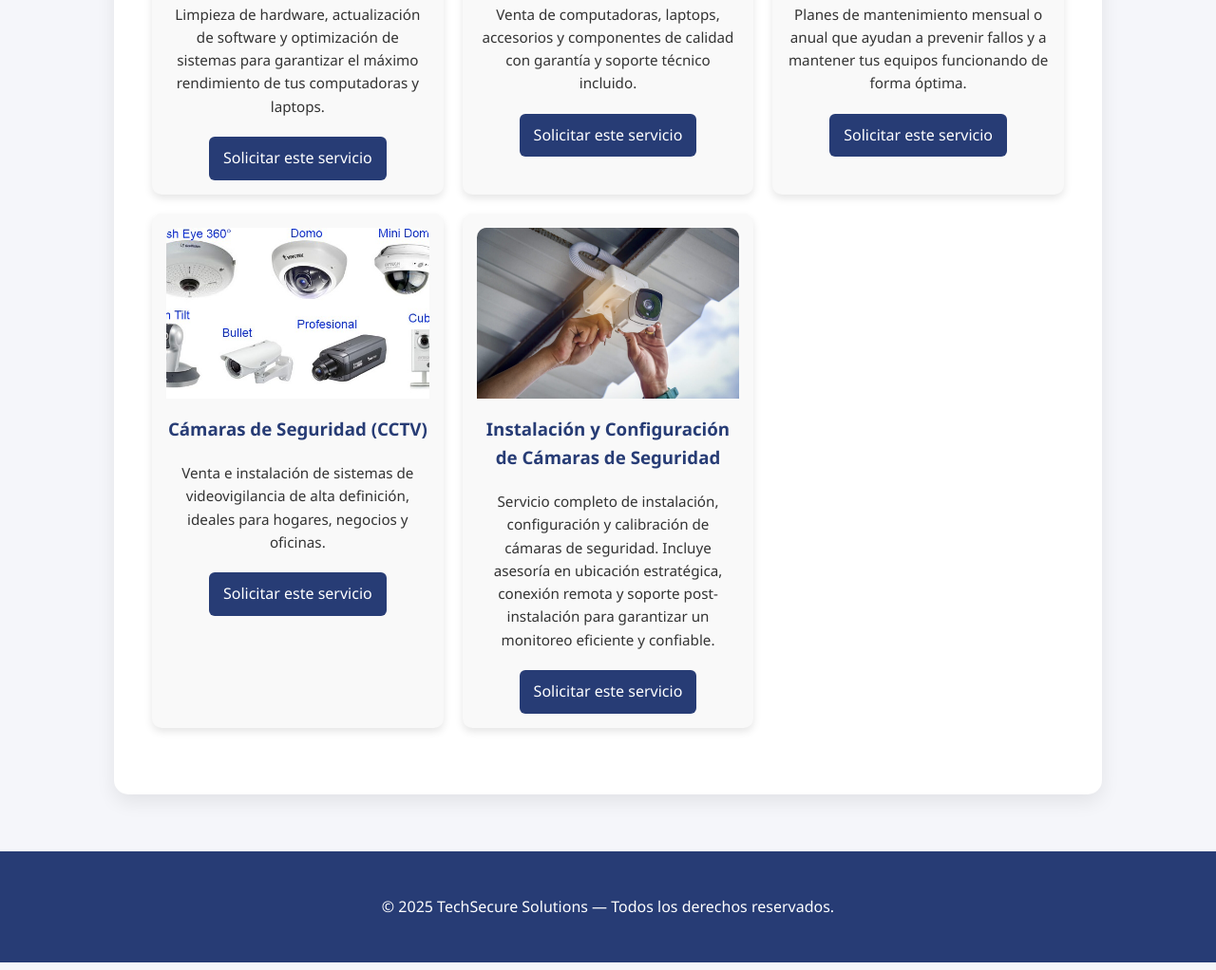
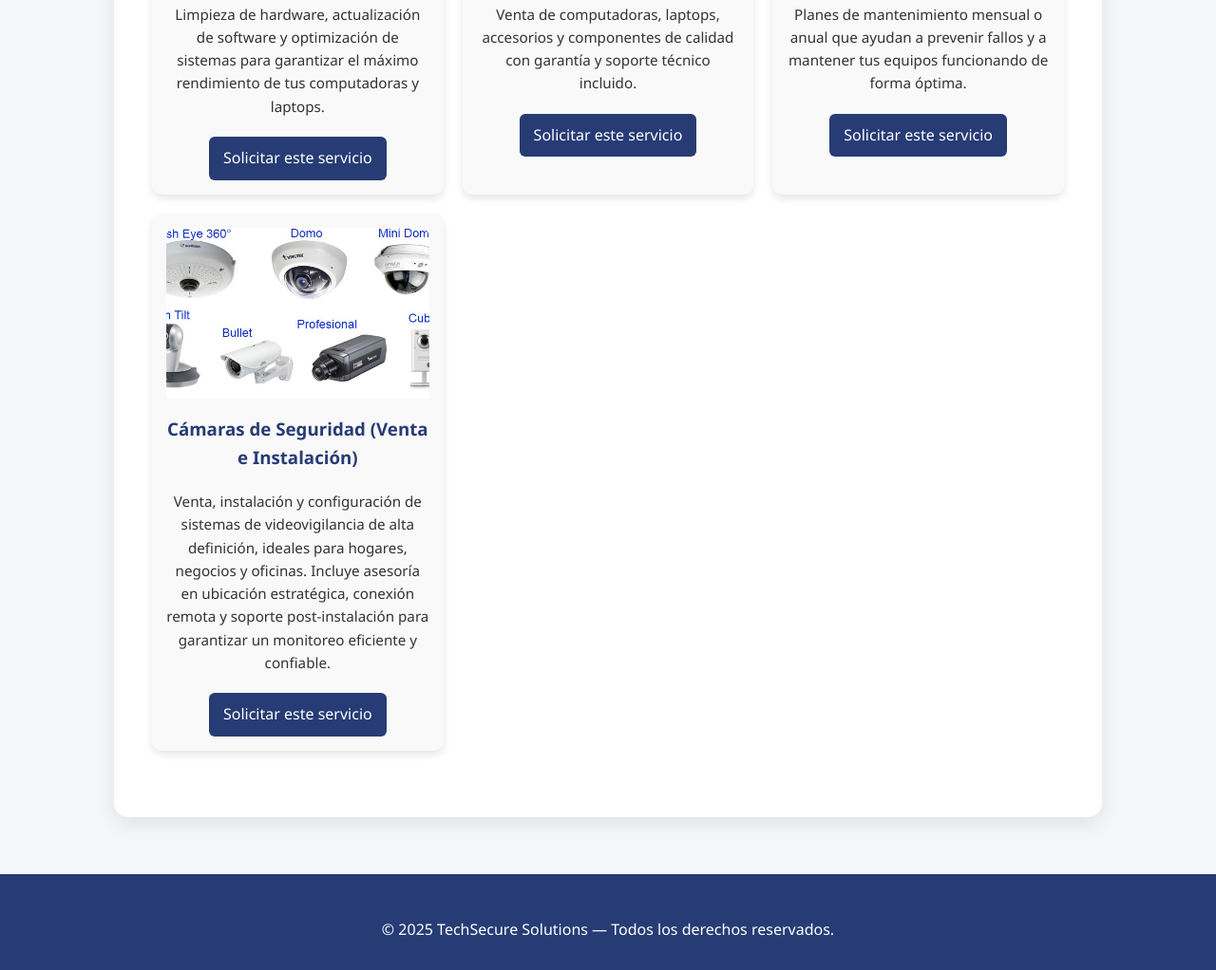
Before and after one commit to GAZA16/techsecuresolutionsj, a plain HTML site: page servicios.html in a window 1280 px wide. Shown: the part 791-1813 px from the top of the page at 95% size. Drawn offline with Linux system fonts and the light colour scheme.

Commit message:
venta e intalacion

```diff
--- a/servicios.html
+++ b/servicios.html
@@ -101,26 +101,17 @@
         <a href="solicitar-servicio.html?servicio=soporte" class="btn">Solicitar este servicio</a>
       </div>
 
-      <div class="card">
-        <img src="img/camaras.jpg" alt="Instalación de cámaras de seguridad">
-        <h3>Cámaras de Seguridad (CCTV)</h3>
-        <p>
-          Venta e instalación de sistemas de videovigilancia de alta definición,
-          ideales para hogares, negocios y oficinas.
-        </p>
-        <a href="solicitar-servicio.html?servicio=camaras" class="btn">Solicitar este servicio</a>
-      </div>
+<div class="card">
+  <img src="img/camaras.jpg" alt="Cámaras de seguridad profesional">
+  <h3>Cámaras de Seguridad (Venta e Instalación)</h3>
+  <p>
+    Venta, instalación y configuración de sistemas de videovigilancia de alta definición,
+    ideales para hogares, negocios y oficinas. Incluye asesoría en ubicación estratégica,
+    conexión remota y soporte post-instalación para garantizar un monitoreo eficiente y confiable.
+  </p>
+  <a href="solicitar-servicio.html?servicio=camaras" class="btn">Solicitar este servicio</a>
+</div>
 
-      <div class="card">
-        <img src="img/instalacion-camaras.jpeg" alt="Configuración profesional de cámaras de seguridad">
-        <h3>Instalación y Configuración de Cámaras de Seguridad</h3>
-        <p>
-          Servicio completo de instalación, configuración y calibración de cámaras
-          de seguridad. Incluye asesoría en ubicación estratégica, conexión remota
-          y soporte post-instalación para garantizar un monitoreo eficiente y confiable.
-        </p>
-        <a href="solicitar-servicio.html?servicio=instalacion" class="btn">Solicitar este servicio</a>
-      </div>
 
     </div>
   </section>
```
